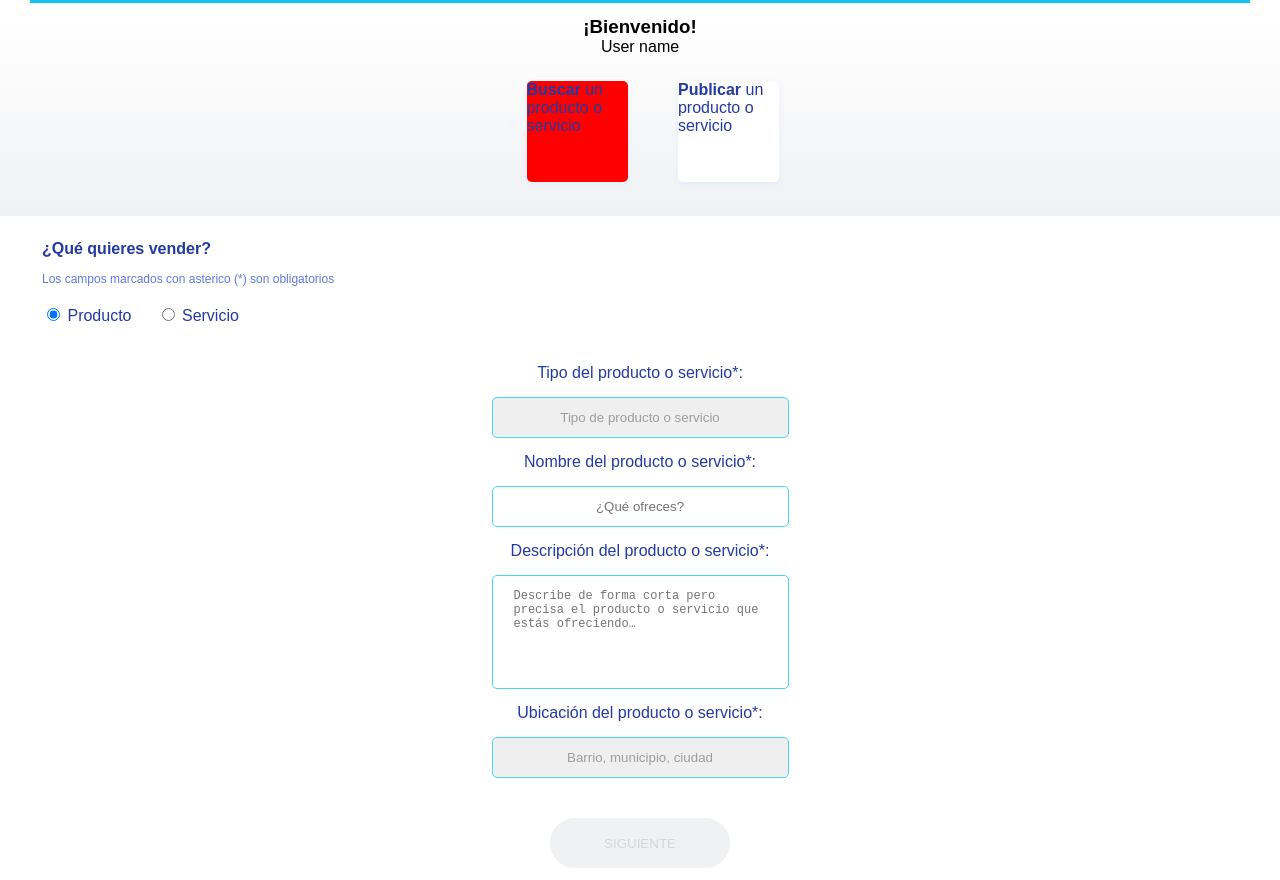
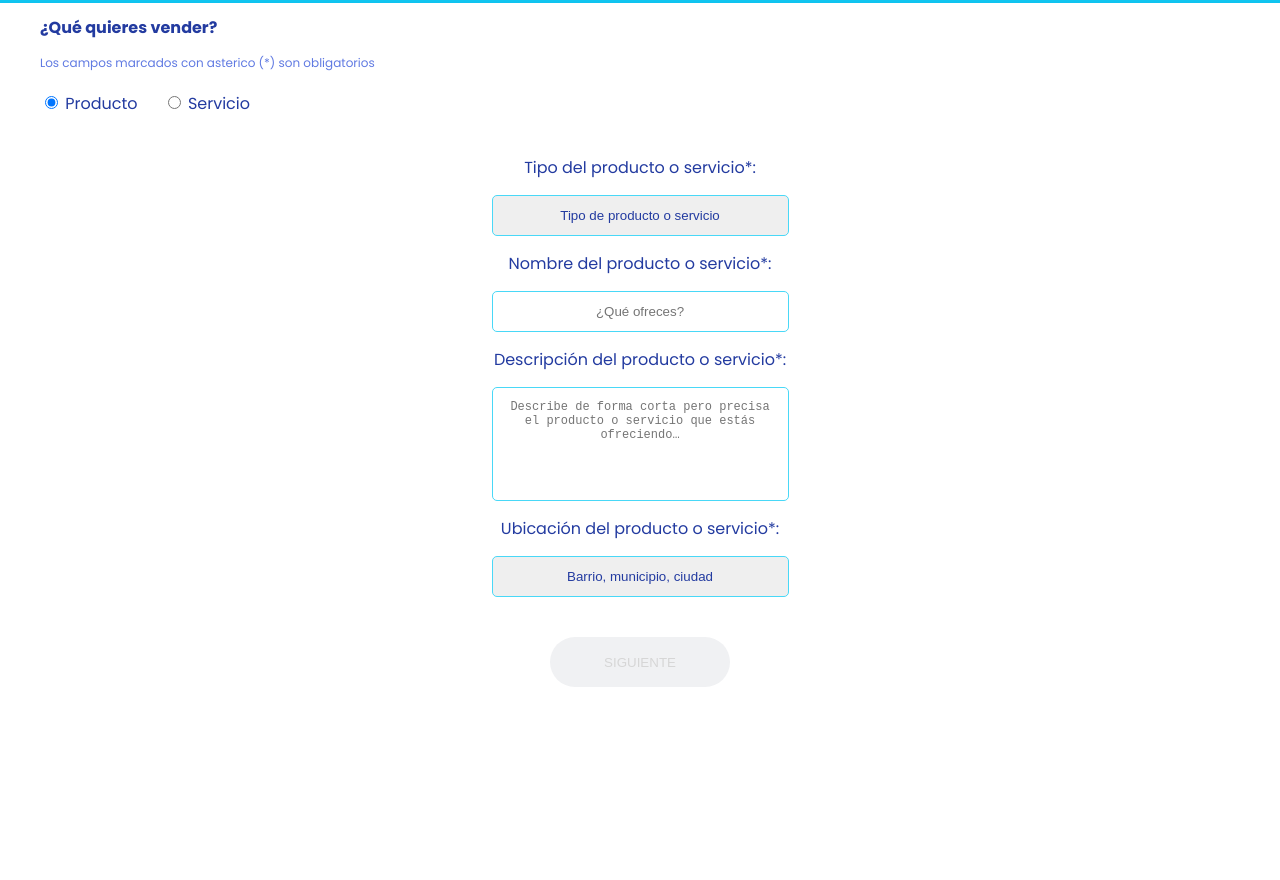
Before and after one commit to peluka613/clasificadosapp, a plain HTML site: page step1.html in a window 1280 px wide. Shown: the part 57-937 px from the top of the page. After the commit the page ends 800 px from the top, so only its background shows below. Drawn offline with Linux system fonts and the light colour scheme; files whose address does not match are found by name.

Commit message:
Update styles based on main file

```diff
--- a/css/login.css
+++ b/css/login.css
@@ -7,10 +7,3 @@
 .login-form {
     margin-top: 35px;
 }
-
-
-.form-action {
-    margin-top: 40px;
-    display: flex;
-    justify-content: center;
-}
--- a/css/main.css
+++ b/css/main.css
@@ -42,7 +42,7 @@ h1, h2, h3, h4 {
     margin-bottom: 15px;
 }
 
-.form-field-wrapper input {
+.form-field-wrapper .text-box {
     border: 1px solid #49D8F7;
     border-radius: 5px;
     width: 100%;
@@ -54,7 +54,7 @@ h1, h2, h3, h4 {
     transition: border 0.4s linear;
 }
 
-.form-field-wrapper input:focus {
+.form-field-wrapper .text-box:focus {
     outline: 0;
     border: 1px solid #233BA0;
 }
@@ -75,3 +75,9 @@ h1, h2, h3, h4 {
     background: linear-gradient(180deg, #4360D1 0%, #20389C 100%) 0% 0% no-repeat;
     box-shadow: 0px 3px 6px #607AE2;
 }
+
+.form-action {
+    margin-top: 40px;
+    display: flex;
+    justify-content: center;
+}
--- /dev/null
+++ b/css/step1.css
@@ -0,0 +1,46 @@
+.logo-app-container {
+  display: flex;
+  justify-content: center;
+  margin-top: 40px;
+}
+
+/* Publish options */
+.publish-options-container {
+  color: #233BA0;
+  margin: 0 28px;
+}
+
+.publish-options-container .title {
+  font-weight: bold;
+  margin-bottom: 14px;
+}
+
+.publish-options-container .disclaimer {
+  color: #607AE2;
+  font-size: 12px;
+}
+
+.publish-options-wrapper {
+  display: flex;
+  margin-top: 19px;
+  margin-bottom: 39px;
+}
+
+.publish-option ~ .publish-option {
+  margin-left: 25px;
+}
+
+/* Select */
+.form-field-wrapper select {
+  -moz-appearance: none;
+  -webkit-appearance: none;
+}
+
+/* Product description */
+.product-description {
+  font-size: 12px;
+  height: 114px;
+  padding: 13px 21px 30px;
+  resize: none;
+  text-align: left;
+}
--- a/frontend/paso1/step1.css
+++ /dev/null
@@ -1,195 +0,0 @@
-body {
-  margin: 0 30px;
-  font-family: 'Arial';
-}
-
-header {
-  background: transparent linear-gradient(180deg, #6ae7fd 0%, #0dc3ef 100%) 0%
-    0% no-repeat padding-box;
-  height: 60px;
-  display: flex;
-  justify-content: center;
-  align-items: center;
-}
-
-h1,
-h3 {
-  margin: 0;
-}
-
-.main {
-  padding: 12px;
-}
-
-.logo-app-container {
-  display: flex;
-  justify-content: center;
-  margin-top: 40px;
-}
-
-.welcome-message {
-  color: #233ba0;
-  display: flex;
-  justify-content: center;
-  margin-top: 60px;
-  font-size: 20px;
-}
-
-.login-form {
-  margin-top: 35px;
-}
-
-/* Search options */
-.main-options {
-  align-items: center;
-  background: transparent linear-gradient(0deg, #F0F1F3 0%, #F0F1F300 100%) 0% 0% no-repeat padding-box;
-  border: 1px solid #00000000;
-  display: flex;
-  flex-direction: column;
-  height: 200px;
-  margin-bottom: 23px;
-  margin-left: -43px;
-  margin-right: -43px;
-}
-
-.search-publish-container {
-  display: flex;
-  margin-top: 25px;
-}
-
-.search-publish input {
-  opacity: 0.011;
-}
-
-.search-publish label {
-  cursor: pointer;
-  background: #FFFFFF 0% 0% no-repeat padding-box;
-  border-radius: 5px;
-  border: none;
-  box-shadow: 0px 3px 6px #E5ECFA;
-  color: #233BA0;
-  height: 101px;
-  width: 101px;
-  display: inline-block;
-}
-
-.search-publish-container input[type="radio"]:checked + label {
-  background: red;
-}
-
-.search-publish ~ .search-publish {
-  margin-left: 25px;
-}
-
-.search-publish:focus {
-  background: transparent linear-gradient(180deg, #96A8FC 0%, #677FE1 100%) 0% 0% no-repeat padding-box;
-  box-shadow: 0px 3px 6px #607AE2;
-  color: white;
-  font-weight: normal;
-  border: none;
-}
-
-/* Publish options */
-.publish-options-container {
-  color: #233BA0;
-}
-
-.publish-options-container .title {
-  font-weight: bold;
-  margin-bottom: 14px;
-}
-
-.publish-options-container .disclaimer {
-  color: #607AE2;
-  font-size: 12px;
-}
-
-.publish-options-wrapper {
-  display: flex;
-  margin-top: 19px;
-  margin-bottom: 39px;
-}
-
-.publish-option ~ .publish-option {
-  margin-left: 25px;
-}
-
-/* form-field-wrapper */
-.form-field-wrapper {
-  display: flex;
-  flex-direction: column;
-  align-items: center;
-}
-
-.form-field-wrapper + .form-field-wrapper {
-  margin-top: 15px;
-}
-
-.form-field-wrapper label {
-  color: #233ba0;
-  margin-bottom: 15px;
-}
-
-.text-box {
-    border: 1px solid #49d8f7;
-    border-radius: 5px;
-    width: 100%;
-    max-width: 297px;
-    padding: 12px;
-    text-align-last: center;
-    color: #9D9D9D;
-    box-sizing: border-box;
-    transition: border 0.4s linear;
-}
-
-.text-box:focus {
-    outline: 0;
-    border: 1px solid #233ba0;
-}
-
-/* Select */
-.form-field-wrapper select {
-  -moz-appearance: none;
-  -webkit-appearance: none;
-}
-
-/* Product description */
-.product-description {
-  border-radius: 5px;
-  border: 1px solid #49D8F7;
-  box-sizing: border-box;
-  font-size: 12px;
-  height: 114px;
-  padding: 13px 21px 30px;
-  resize: none;
-  width: 297px;
-}
-
-.product-description:focus {
-  outline: 0;
-  border: 1px solid #233ba0;
-}
-
-/* Form */
-.form-action {
-    margin-top: 40px;
-    display: flex;
-    justify-content: center;
-}
-
-.form-action button {
-  background: #f0f1f3;
-  appearance: none;
-  border: none;
-  width: 180px;
-  height: 50px;
-  border-radius: 28px;
-  color: #d6d6d6;
-  cursor: pointer;
-  box-shadow: none;
-}
-
-.form-action button:hover {
-  background: linear-gradient(180deg, #4360d1 0%, #20389c 100%) 0% 0% no-repeat;
-  box-shadow: 0px 3px 6px #607ae2;
-}
--- a/frontend/paso1/step1.html
+++ b/step1.html
@@ -2,10 +2,12 @@
 <html lang="en">
 
 <head>
-    <meta charset="UTF-8" />
-    <meta name="viewport" content="width=device-width, initial-scale=1.0" />
-    <title>Clasificados - Login</title>
-    <link rel="stylesheet" href="step1.css" />
+    <meta charset="UTF-8"/>
+    <meta name="viewport" content="width=device-width, initial-scale=1.0"/>
+    <title>Clasificados - Step1</title>
+    <link href="https://fonts.googleapis.com/css2?family=Poppins:wght@300;400;500;700&display=swap" rel="stylesheet">
+    <link rel="stylesheet" href="css/main.css"/>
+    <link rel="stylesheet" href="css/step1.css"/>
 </head>
 
 <body>
@@ -16,22 +18,12 @@
     </header>
     <main class="main">
         <section class="wrapper-page">
-            <div class="main-options">
-                <h3>¡Bienvenido!</h3>
-                <div>User name</div>
-                <div class="search-publish-container">
-                    <div class="search-publish">
-                        <input type="radio" id="search" class="search-option-button" name="searchPublish" checked>
-                        <!-- <img src="../bolsa.svg" alt="logo-app" aria-hidden="true"/> -->
-                        <label for="search"><strong>Buscar </strong>un producto o servicio</label>
-                    </div>
-                    <div class="search-publish">
-                        <input type="radio" id="publish" class="publish-option-button" name="searchPublish">
-                        <!-- <img src="../bolsa.svg" alt="logo-app" aria-hidden="true"/> -->
-                        <label for="publish"><strong>Publicar </strong>un producto o servicio</label>
-                    </div>
-                </div>
-            </div>
+            <!-- <iframe
+                src="landing.html"
+                onload="this.before((this.contentDocument.body||this.contentDocument).children[0]);this.remove()"
+                title="Clasificados Landing">
+            </iframe> -->
+            <!-- ****************LANDING COMPONENT******************* -->
             <div class="publish-options-container">
                 <div class="title">¿Qué quieres vender?</div>
                 <div class="disclaimer">Los campos marcados con asterico (*) son obligatorios</div>
@@ -73,7 +65,7 @@
                 <div class="form-field-wrapper">
                     <label for="productDescription">Descripción del producto o servicio*:</label>
                     <textarea
-                        class="product-description"
+                        class="text-box product-description"
                         id="productDescription"
                         name="productDescription"
                         maxlength="300"
@@ -91,7 +83,7 @@
                     </select>
                 </div>
                 <div class="form-action">
-                    <button type="submit">SIGUIENTE</button>
+                    <button class="primary-button" type="submit">SIGUIENTE</button>
                 </div>
             </form>
         </section>
```
Also changed, not shown: login.html (+2 -2 lines), frontend/bolsa.svg (deleted), img/active-checkbox.svg (renamed from frontend/active-checkbox.svg), img/select_arrow1.svg (renamed from frontend/select_arrow1.svg), img/select_arrow2.svg (renamed from frontend/select_arrow2.svg).
